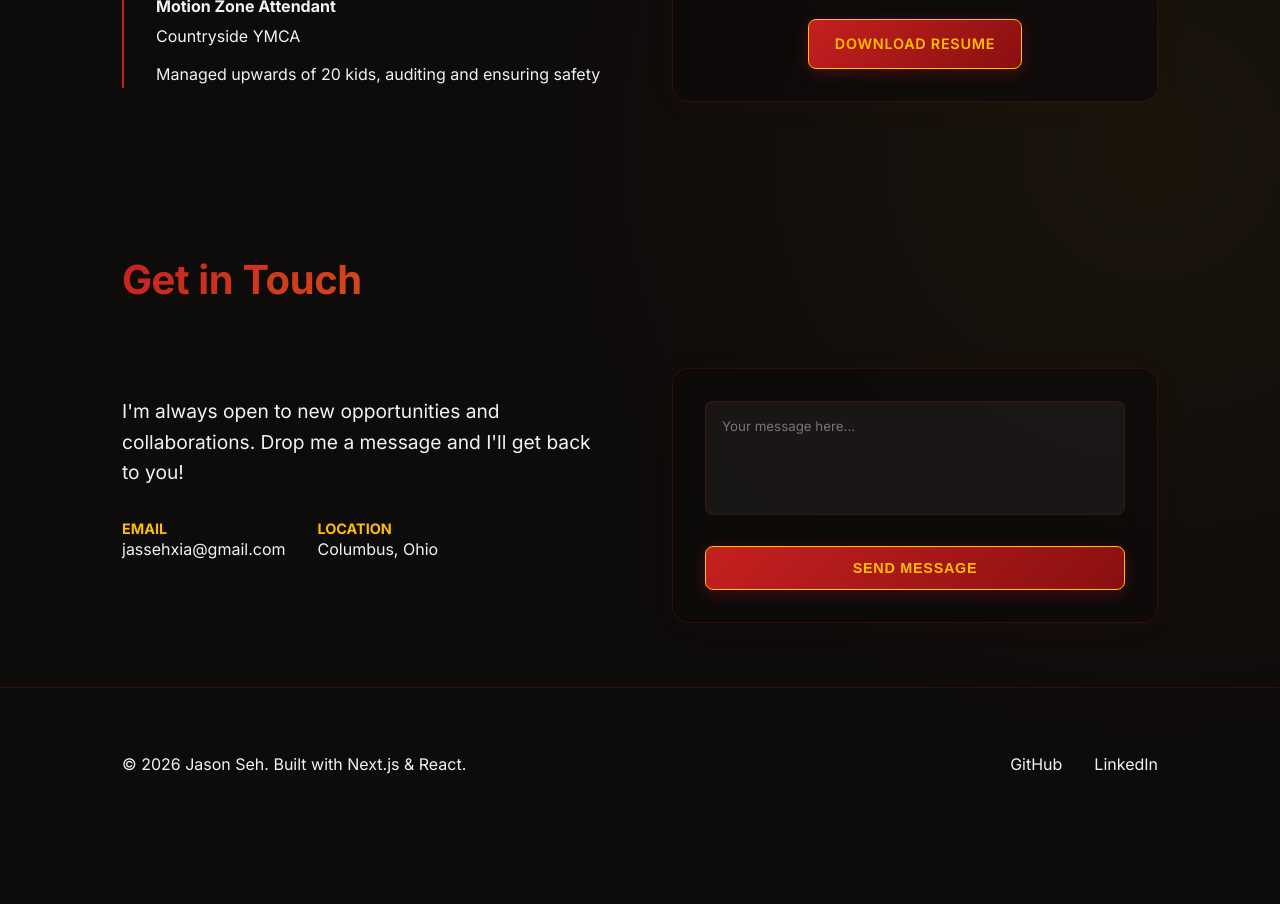
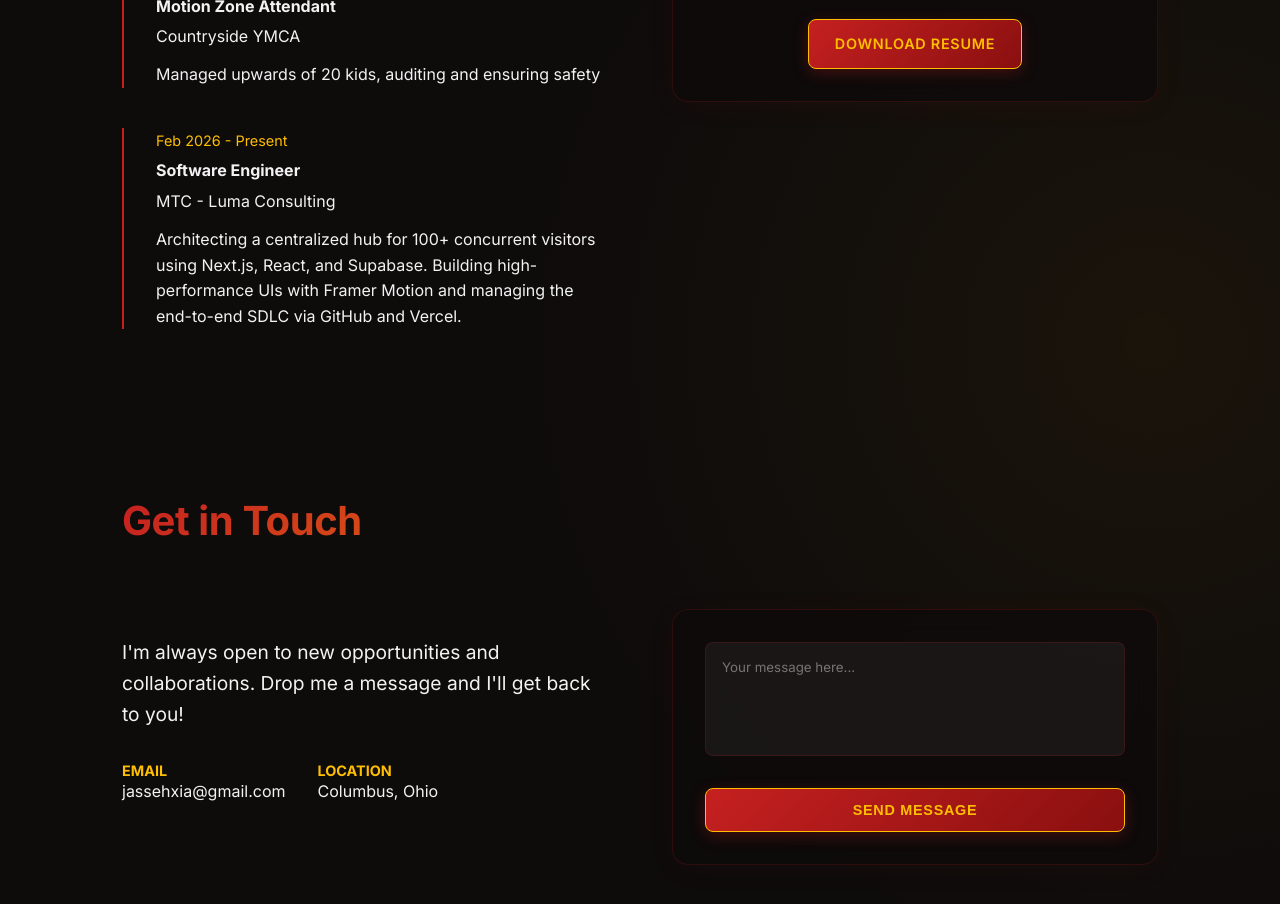
Before and after one commit to JassehXia/personal-website, a Next.js app: page / in a window 1280 px wide. Shown: the part 2620-3524 px from the top of the page. Before the commit the page ends 3462 px from the top, so only its background shows below. Built offline with nearby package versions, Linux system fonts and the light colour scheme.

Commit message:
added luma consulting

```diff
--- a/components/Resume.jsx
+++ b/components/Resume.jsx
@@ -14,6 +14,12 @@ const Resume = () => {
             company: 'Countryside YMCA',
             period: 'Oct 2024 - April 2025',
             details: 'Managed upwards of 20 kids, auditing and ensuring safety'
+        },
+        {
+            role: 'Software Engineer',
+            company: 'MTC - Luma Consulting',
+            period: 'Feb 2026 - Present',
+            details: 'Architecting a centralized hub for 100+ concurrent visitors using Next.js, React, and Supabase. Building high-performance UIs with Framer Motion and managing the end-to-end SDLC via GitHub and Vercel.'
         }
     ];
 
```
